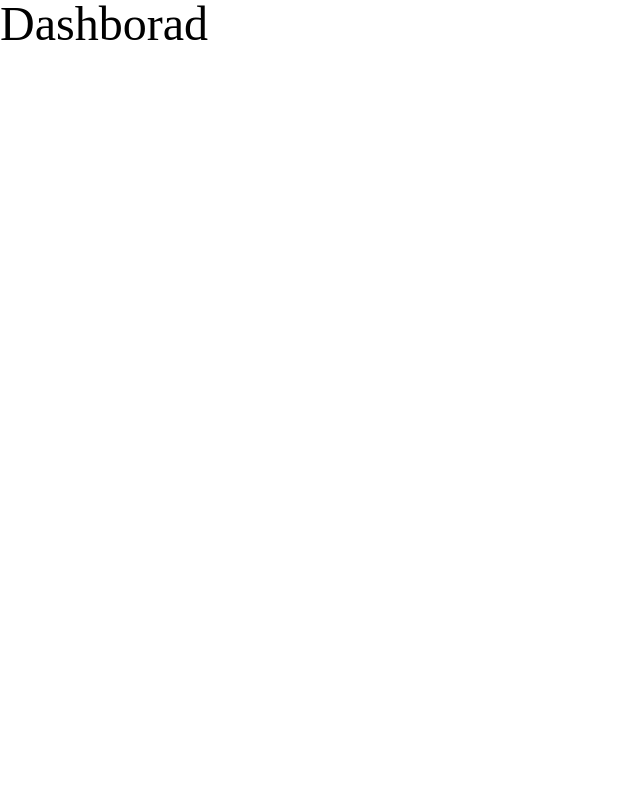
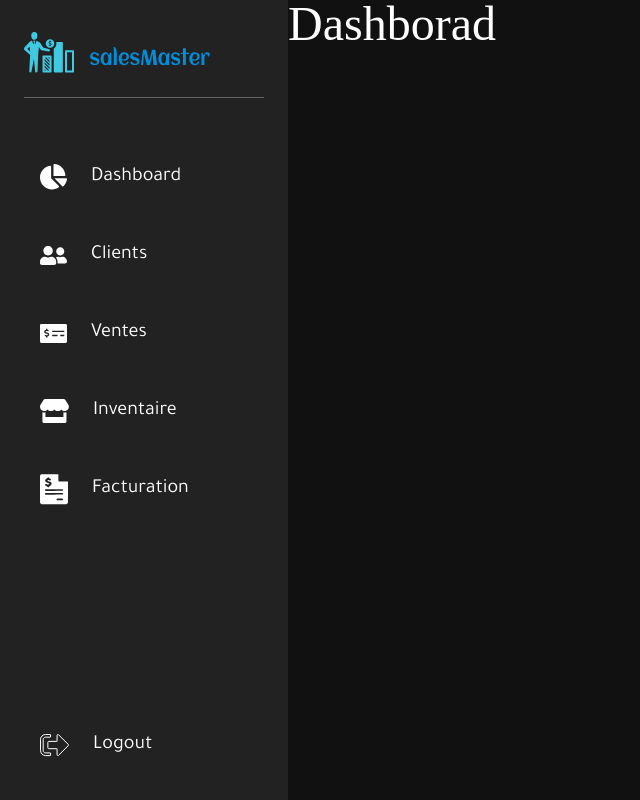
Before and after one commit to devyassin/SalesMasterBE2Frontend, a React (Vite) app: page / in a window 1280 px wide. Shown: the whole page, without its empty margins (0-640 px from the left). Built offline with nearby package versions, Linux system fonts and the light colour scheme; a web font is replaced by a local one.

Commit message:
finish side bar navigation

```diff
--- a/src/App.tsx
+++ b/src/App.tsx
@@ -1,6 +1,15 @@
 import Input from "./components/form/Input";
 import InputPassword from "./components/form/InputPassword";
-import { Clients, Dashborad, Feed, Login, ProtectedRoute } from "./pages";
+import {
+  Clients,
+  Dashborad,
+  Facturation,
+  Feed,
+  Inventaire,
+  Login,
+  ProtectedRoute,
+  Ventes,
+} from "./pages";
 import SignUp from "./pages/PublicRoutes/SignUp";
 import "./styles/globals.css";
 
@@ -28,6 +37,9 @@ function App() {
             <Route index element={<Dashborad />} />
             <Route path="dashboard" element={<Dashborad />} />
             <Route path="clients" element={<Clients />} />
+            <Route path="ventes" element={<Ventes />} />
+            <Route path="inventaire" element={<Inventaire />} />
+            <Route path="facturation" element={<Facturation />} />
           </Route>
           <Route path="/login" element={<Login />} />
           <Route path="/signup" element={<SignUp />} />
--- a/src/assets/index.ts
+++ b/src/assets/index.ts
@@ -9,6 +9,8 @@ import VenteIcon from "./VenteIcon.svg";
 import InventaireIcon from "./InventaireIcon.svg";
 import FactureIcon from "./FactureIcon.svg";
 import LogoutIcon from "./LogoutIcon.svg";
+import SalesMasterIcon1 from "./SalesMasterIcon1.svg";
+import SalesMasterIcon2 from "./SalesMasterIcon2.svg";
 
 export {
   hiddenEye,
@@ -22,4 +24,6 @@ export {
   InventaireIcon,
   FactureIcon,
   LogoutIcon,
+  SalesMasterIcon1,
+  SalesMasterIcon2,
 };
--- /dev/null
+++ b/src/components/btn/LogoutBtn.tsx
@@ -0,0 +1,15 @@
+import { LogoutIcon } from "../../assets";
+
+const LogoutBtn = () => {
+  return (
+    <button
+      className={`text-2xl
+  } h-[62px] pl-4 rounded-xl flex items-center space-x-6 font-tajwal hover:opacity-60 hover:duration-300`}
+    >
+      <img src={LogoutIcon} alt="logout btn" />
+      <h1 className="text-xl text-white max-xl:hidden">Logout</h1>
+    </button>
+  );
+};
+
+export default LogoutBtn;
--- /dev/null
+++ b/src/components/btn/SideBarBtn.tsx
@@ -0,0 +1,27 @@
+import { Link } from "react-router-dom";
+
+type Props = {
+  route: string;
+  name: string;
+  icon: string;
+  currentLocation: string;
+};
+const SideBarBtn = ({ route, name, icon, currentLocation }: Props) => {
+  return (
+    <Link
+      className={` ${
+        currentLocation == route
+          ? "bg-dark-blue"
+          : " hover:opacity-60 hover:duration-300"
+      }  text-2xl
+
+       h-[62px] pl-4 rounded-xl flex items-center space-x-6 font-tajwal`}
+      to={route}
+    >
+      <img src={icon} alt={name} />
+      <h1 className="text-xl text-white max-xl:hidden">{name}</h1>
+    </Link>
+  );
+};
+
+export default SideBarBtn;
--- /dev/null
+++ b/src/components/nabBars/SideNavBar.tsx
@@ -0,0 +1,44 @@
+import { SalesMasterIcon1, SalesMasterIcon2 } from "../../assets";
+import { categories } from "../../constants/sideBar";
+import { useLocation } from "react-router";
+import SideBarBtn from "../btn/SideBarBtn";
+import LogoutBtn from "../btn/LogoutBtn";
+
+const SideNavBar = () => {
+  const location = useLocation();
+  const currentPath = location.pathname;
+
+  return (
+    <div className="flex flex-col justify-between px-6 pt-8 pb-6 bg-dark-2 max-2sm:hidden">
+      <div className=" flex w-[240px]  flex-col space-y-4 max-xl:w-[60px]">
+        <div className="flex flex-col pb-8">
+          <div className="flex items-center space-x-4">
+            <img src={SalesMasterIcon1} alt="sales master icon 1" />
+            <img
+              src={SalesMasterIcon2}
+              alt="sales master icon 2 max-2sm:hidden"
+              className="mt-2 max-xl:hidden"
+            />
+          </div>
+          <hr className="bg-[#C49494] opacity-30 mt-6" />
+        </div>
+        {categories.map((category, i) => {
+          return (
+            <SideBarBtn
+              key={i}
+              currentLocation={currentPath}
+              name={category.name}
+              route={category.path}
+              icon={category.icon}
+            />
+          );
+        })}
+      </div>
+      <div>
+        <LogoutBtn />
+      </div>
+    </div>
+  );
+};
+
+export default SideNavBar;
--- a/src/constants/sideBar.ts
+++ b/src/constants/sideBar.ts
@@ -25,7 +25,7 @@ export const categories = [
   },
   {
     name: "Inventaire",
-    path: "/Inventaire",
+    path: "/inventaire",
     icon: InventaireIcon,
   },
   {
--- /dev/null
+++ b/src/pages/Dashboard/Facturation.tsx
@@ -0,0 +1,8 @@
+
+const Facturation = () => {
+  return (
+    <div className='text-5xl'>Facturation</div>
+  )
+}
+
+export default Facturation
--- a/src/pages/Dashboard/Feed.tsx
+++ b/src/pages/Dashboard/Feed.tsx
@@ -1,10 +1,13 @@
-
 import { Outlet } from "react-router-dom";
+import SideNavBar from "../../components/nabBars/SideNavBar";
 
 const Feed = () => {
   return (
-    <div>
-      <Outlet />
+    <div className="flex h-screen flex-col bg-[#111] text-white">
+      <div className="flex h-full">
+        <SideNavBar />
+        <Outlet />
+      </div>
     </div>
   );
 };
--- /dev/null
+++ b/src/pages/Dashboard/Inventaire.tsx
@@ -0,0 +1,6 @@
+
+const Inventaire = () => {
+  return <div className="text-5xl">Inventaire</div>;
+};
+
+export default Inventaire;
--- /dev/null
+++ b/src/pages/Dashboard/Ventes.tsx
@@ -0,0 +1,7 @@
+
+
+const Ventes = () => {
+  return <div className="text-5xl">Ventes</div>;
+};
+
+export default Ventes;
--- a/src/pages/index.ts
+++ b/src/pages/index.ts
@@ -3,5 +3,17 @@ import ProtectedRoute from "./ProtectedRoute";
 import Feed from "./Dashboard/Feed";
 import Clients from "./Dashboard/Clients";
 import Dashborad from "./Dashboard/Dashborad ";
+import Ventes from "./Dashboard/Ventes";
+import Inventaire from "./Dashboard/Inventaire";
+import Facturation from "./Dashboard/Facturation";
 
-export { Login, ProtectedRoute, Feed, Clients, Dashborad };
+export {
+  Login,
+  ProtectedRoute,
+  Feed,
+  Clients,
+  Dashborad,
+  Ventes,
+  Inventaire,
+  Facturation,
+};
```
